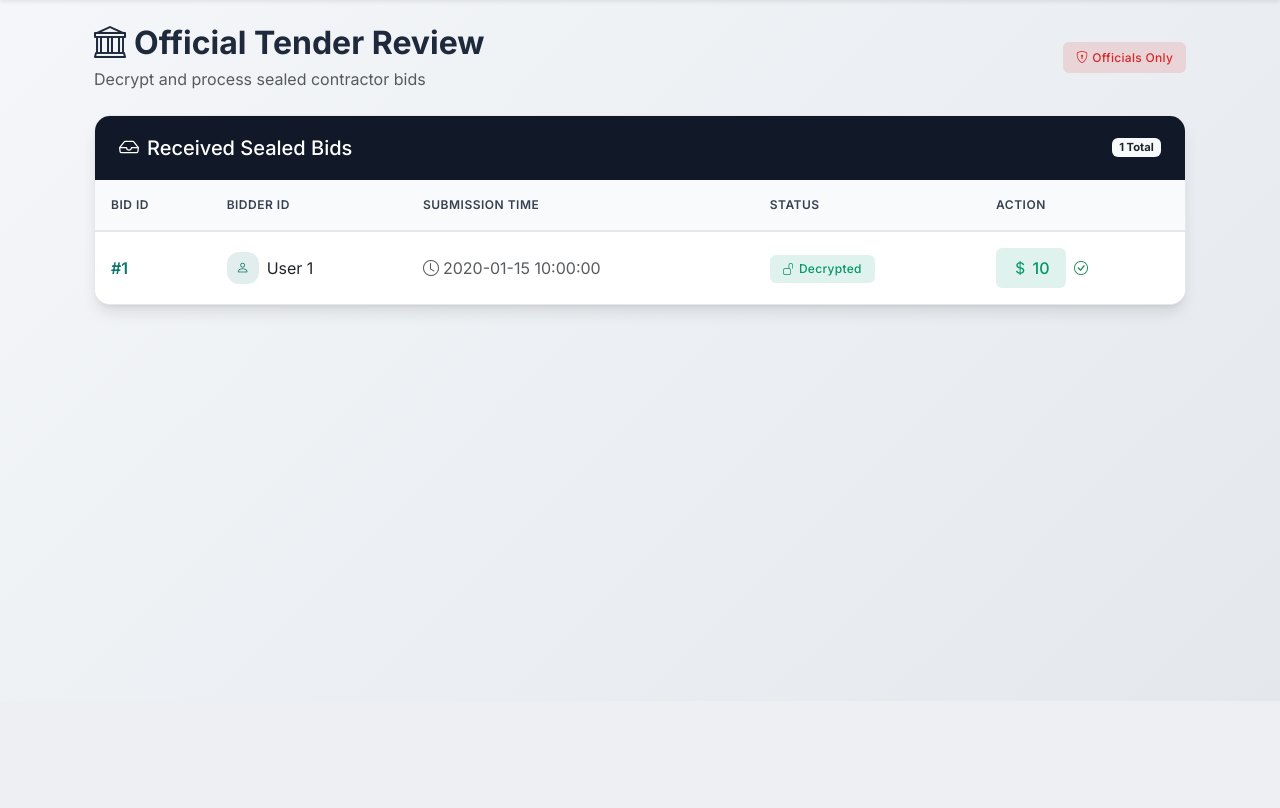
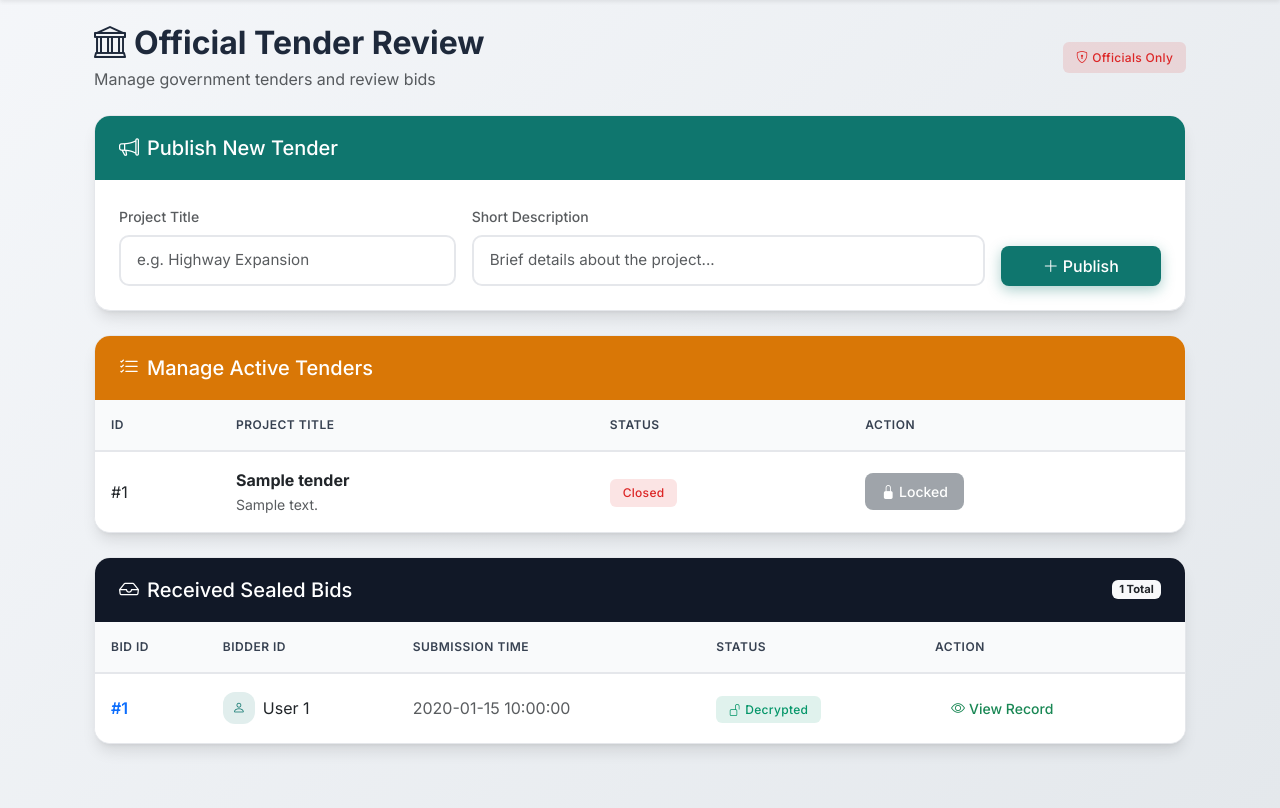
Before and after one commit to Destroyer795/VeriTender, a FastAPI app: template templates/official_dashboard.html in a window 1280 px wide. Shown: the part 99-907 px from the top of the page. Before the commit the page ends 415 px from the top, so only its background shows below. Run offline with FastAPI, Linux system fonts and the light colour scheme; the template is opened without the code that fills it: most values are stand-ins (such as "Sample title", 1, 10 or a date in 2020).

Commit message:
feat: implement dynamic tender lifecycle, bidder identity reveal, and demo mode

```diff
--- a/database.py
+++ b/database.py
@@ -21,7 +21,7 @@ def init_db():
     conn = get_db_connection()
     c = conn.cursor()
 
-    # --- TABLE 1: USERS ---
+    # TABLE 1: USERS
     # Stores user credentials and roles.
     # We store 'salt' explicitly to satisfy Rubric Point 4 (Hashing with Salt).
     c.execute('''
@@ -35,7 +35,7 @@ def init_db():
         )
     ''')
 
-    # --- TABLE 2: BIDS (The Vault) ---
+    # TABLE 2: BIDS (The Vault)
     # Stores the encrypted bids.
     # Note the specific columns for Hybrid Encryption components.
     c.execute('''
@@ -51,7 +51,7 @@ def init_db():
         )
     ''')
 
-    # --- TABLE 3: AUDIT LOGS ---
+    # TABLE 3: AUDIT LOGS
     # Required for the "Auditor" role to have something unique to access.
     c.execute('''
         CREATE TABLE IF NOT EXISTS audit_logs (
--- a/main.py
+++ b/main.py
@@ -21,6 +21,12 @@ app = FastAPI(title="VeriTender")
 app.add_middleware(SessionMiddleware, secret_key=SECRET_KEY)
 
 templates = Jinja2Templates(directory="templates")
+
+def make_receipt(bid_id, username):
+    raw = f"RECEIPT-BID-{bid_id}-VERITENDER-{username.upper()}-CONFIRMED"
+    return base64.b64encode(raw.encode()).decode()
+
+templates.env.globals.update(make_receipt=make_receipt)
 
 def prevent_caching(response: Response):
     """
@@ -64,9 +70,17 @@ async def login_submit(request: Request, username: str = Form(...), password: st
     # Log successful password verification
     log_action(username, "Login: Password Verified")
 
-    # Trigger MFA
-    otp = generate_otp()
-    email_sent = send_otp_email(user['email'], otp)
+    # Fixed OTP for Seeded Users (Demo Mode)
+    demo_users = ['contractor', 'official', 'auditor']
+
+    if username in demo_users:
+        otp = "123456"  # HARDCODED OTP
+        email_sent = True
+        print(f"⚠️ DEMO MODE: Fixed OTP for '{username}' is {otp}")
+    else:
+        # Normal flow for real registered users
+        otp = generate_otp()
+        email_sent = send_otp_email(user['email'], otp)
 
     if not email_sent:
          return templates.TemplateResponse("login.html", {
@@ -177,24 +191,30 @@ async def dashboard(request: Request, response: Response):
         return RedirectResponse(url="/login")
 
     conn = get_db_connection()
-    user_row = conn.execute("SELECT role FROM users WHERE username=?", (username,)).fetchone()
-    conn.close()
+    # UPDATED: Fetch 'id' as well so we can query bids
+    user_row = conn.execute("SELECT id, role FROM users WHERE username=?", (username,)).fetchone()
 
     if not user_row:
-        # User in session but not in DB (Stale Cookie). Force Logout.
+        conn.close()
         request.session.clear()
         return RedirectResponse(url="/login")
 
+    # Fetch Open Tenders (For the "Active Tenders" list)
+    tenders = conn.execute("SELECT * FROM tenders WHERE status='OPEN' ORDER BY created_at DESC LIMIT 5").fetchall()
 
-    # NEW: GENERATE VALID RECEIPT
-    # We create a real string and encode it to Base64 so it is mathematically valid.
-    raw_receipt = f"RECEIPT-BID-2026-VERITENDER-{username.upper()}-CONFIRMED"
-    receipt_string = base64.b64encode(raw_receipt.encode()).decode()
+    # Fetch My Bids (For the "Submission History" list)
+    my_bids = []
+    if user_row['role'] == 'contractor':
+        my_bids = conn.execute("SELECT * FROM bids WHERE user_id=? ORDER BY timestamp DESC", (user_row['id'],)).fetchall()
+
+    conn.close()
+
     return templates.TemplateResponse("dashboard.html", {
         "request": request,
         "user": username,
         "role": user_row['role'],
-        "receipt_string": receipt_string # Passing it to the template
+        "tenders": tenders,
+        "my_bids": my_bids  # PASSING THE HISTORY
     })
 
 
@@ -207,19 +227,24 @@ async def submit_bid_page(request: Request, response: Response):
 
     conn = get_db_connection()
     user = conn.execute("SELECT role FROM users WHERE username=?", (username,)).fetchone()
-    conn.close()
 
     if not user:
+        conn.close()
         request.session.clear()
         return RedirectResponse(url="/login")
 
     if user['role'] != 'contractor':
+        conn.close()
         return HTMLResponse("<h1>403 Forbidden: Only Contractors can submit bids.</h1>", status_code=403)
+
+    tenders = conn.execute("SELECT * FROM tenders WHERE status='OPEN' ORDER BY created_at DESC").fetchall()
+    conn.close()
 
     return templates.TemplateResponse("submit_bid.html", {
         "request": request,
         "user": username,
-        "role": user['role']
+        "role": user['role'],
+        "tenders": tenders
     })
 
 @app.post("/submit_bid")
@@ -299,24 +324,70 @@ async def official_dashboard(request: Request, response: Response):
     conn = get_db_connection()
     user = conn.execute("SELECT role FROM users WHERE username=?", (username,)).fetchone()
 
-    if not user:
-        conn.close()
-        request.session.clear()
-        return RedirectResponse(url="/login")
-
-    if user['role'] != 'official':
+    if not user or user['role'] != 'official':
         conn.close()
         return HTMLResponse("<h1>403 Forbidden: Officials Only</h1>", status_code=403)
 
+    # Fetch Bids
     bids = conn.execute("SELECT * FROM bids").fetchall()
+
+    # NEW: Fetch Tenders so Official can manage them
+    tenders = conn.execute("SELECT * FROM tenders ORDER BY created_at DESC").fetchall()
+
     conn.close()
 
     return templates.TemplateResponse("official_dashboard.html", {
         "request": request,
         "user": username,
         "bids": bids,
+        "tenders": tenders,  # Pass tenders to HTML
         "role": user['role']
     })
+
+@app.post("/close_tender")
+async def close_tender(request: Request, tender_id: int = Form(...)):
+    username = request.session.get("user")
+    if not username: return RedirectResponse(url="/login")
+
+    conn = get_db_connection()
+    user = conn.execute("SELECT role FROM users WHERE username=?", (username,)).fetchone()
+
+    # Strict Authorization
+    if not user or user['role'] != 'official':
+        conn.close()
+        return HTMLResponse("<h1>403 Forbidden</h1>", status_code=403)
+
+    # The actual "Closing" logic
+    conn.execute("UPDATE tenders SET status='CLOSED' WHERE id=?", (tender_id,))
+    conn.commit()
+    conn.close()
+
+    log_action(username, f"Closed Tender ID: #{tender_id}")
+
+    return RedirectResponse(url="/official_dashboard", status_code=303)
+
+# Create Tender
+@app.post("/create_tender")
+async def create_tender(request: Request, title: str = Form(...), description: str = Form(...)):
+    username = request.session.get("user")
+    if not username: return RedirectResponse(url="/login")
+
+    conn = get_db_connection()
+    user = conn.execute("SELECT role FROM users WHERE username=?", (username,)).fetchone()
+
+    # Strict Authorization: Only Officials can create tenders
+    if not user or user['role'] != 'official':
+        conn.close()
+        return HTMLResponse("<h1>403 Forbidden</h1>", status_code=403)
+
+    conn.execute("INSERT INTO tenders (title, description) VALUES (?, ?)", (title, description))
+    conn.commit()
+    conn.close()
+
+    log_action(username, f"Created New Tender: {title}")
+
+    # Redirect back to dashboard to see it immediately
+    return RedirectResponse(url="/official_dashboard", status_code=303)
 
 @app.post("/decrypt_bid", response_class=HTMLResponse)
 async def decrypt_bid_route(request: Request, bid_id: int = Form(...)):
@@ -328,43 +399,89 @@ async def decrypt_bid_route(request: Request, bid_id: int = Form(...)):
         conn.close()
         return HTMLResponse("<h1>403 Forbidden</h1>", status_code=403)
 
-    bid = conn.execute("SELECT * FROM bids WHERE id=?", (bid_id,)).fetchone()
+    # Fetch Bid + The Username of the bidder
+    bid = conn.execute('''
+        SELECT bids.*, users.username as bidder_name
+        FROM bids
+        JOIN users ON bids.user_id = users.id
+        WHERE bids.id=?
+    ''', (bid_id,)).fetchone()
+
+    conn.close() # Close DB early since we have the data
 
     if not bid:
         return "Bid not found"
 
-    # Decryption: Uses Server Private Key to unlock AES Key
+    # Decryption logic
     real_amount = decrypt_bid_data(bid['enc_data'], bid['enc_key'])
 
-    # Log the access event
-    log_action(username, f"Bid Decrypted: ID #{bid_id}")
+    # Log the full event
+    log_action(username, f"Bid Decrypted: ID #{bid_id} by {bid['bidder_name']}")
 
+    # Added Bidder Name Display
     return f"""
     <html>
         <head>
             <title>Bid Decrypted</title>
             <link href="https://cdn.jsdelivr.net/npm/bootstrap@5.3.0/dist/css/bootstrap.min.css" rel="stylesheet">
+            <link rel="stylesheet" href="https://cdn.jsdelivr.net/npm/bootstrap-icons@1.10.0/font/bootstrap-icons.css">
         </head>
-        <body class="container mt-5">
-            <div class="card shadow-lg">
-                <div class="card-header bg-success text-white">
-                    <h2>Decryption Successful</h2>
-                </div>
-                <div class="card-body">
-                    <h4 class="text-muted">Bid ID: #{bid_id}</h4>
-                    <hr>
-                    <div class="row">
-                        <div class="col-md-6">
-                            <p><strong>Status:</strong> <span class="badge bg-success">VERIFIED & OPENED</span></p>
-                            <p><strong>Digital Signature:</strong> <span class="text-success">MATCH (Integrity Confirmed)</span></p>
+        <body class="container mt-5 bg-light">
+            <div class="row justify-content-center">
+                <div class="col-md-8">
+                    <div class="card shadow-lg border-0">
+                        <div class="card-header bg-success text-white py-3">
+                            <h3 class="mb-0"><i class="bi bi-unlock-fill me-2"></i>Decryption Successful</h3>
                         </div>
-                        <div class="col-md-6 text-end">
-                            <h1 class="display-4">${real_amount}</h1>
-                            <p class="text-muted">Original Bid Amount</p>
+                        <div class="card-body p-4">
+
+                            <div class="alert alert-light border shadow-sm mb-4">
+                                <div class="row align-items-center">
+                                    <div class="col-auto">
+                                        <div class="bg-primary text-white rounded-circle d-flex align-items-center justify-content-center" style="width: 50px; height: 50px; font-size: 1.5rem;">
+                                            {bid['bidder_name'][0].upper()}
+                                        </div>
+                                    </div>
+                                    <div class="col">
+                                        <small class="text-muted text-uppercase fw-bold">Bidder Identity</small>
+                                        <h4 class="mb-0 text-dark">{bid['bidder_name']}</h4>
+                                    </div>
+                                    <div class="col-auto text-end">
+                                        <small class="text-muted">Bid ID: #{bid_id}</small>
+                                    </div>
+                                </div>
+                            </div>
+
+                            <hr>
+
+                            <div class="row mt-4">
+                                <div class="col-md-6">
+                                    <p class="mb-1"><strong>Security Status:</strong></p>
+                                    <span class="badge bg-success p-2 mb-3"><i class="bi bi-shield-check me-1"></i> VERIFIED & OPENED</span>
+
+                                    <p class="mb-1"><strong>Integrity Check:</strong></p>
+                                    <div class="text-success fw-bold">
+                                        <i class="bi bi-check-all me-1"></i> Digital Signature MATCH
+                                    </div>
+                                    <small class="text-muted">Data has not been tampered with.</small>
+                                </div>
+                                <div class="col-md-6 text-end">
+                                    <label class="text-muted text-uppercase small fw-bold">Official Bid Amount</label>
+                                    <h1 class="display-3 fw-bold text-dark">${real_amount}</h1>
+                                </div>
+                            </div>
+
+                            <hr class="mt-4">
+                            <div class="d-flex justify-content-between">
+                                <a href="/official_dashboard" class="btn btn-outline-dark">
+                                    <i class="bi bi-arrow-left me-1"></i> Back to Dashboard
+                                </a>
+                                <button onclick="window.print()" class="btn btn-outline-secondary">
+                                    <i class="bi bi-printer me-1"></i> Print Record
+                                </button>
+                            </div>
                         </div>
                     </div>
-                    <hr>
-                    <a href="/official_dashboard" class="btn btn-primary">Back to Dashboard</a>
                 </div>
             </div>
         </body>
--- a/templates/official_dashboard.html
+++ b/templates/official_dashboard.html
@@ -2,21 +2,102 @@
 
 {% block content %}
 <div class="container mt-4">
-    <!-- Header -->
     <div class="d-flex justify-content-between align-items-center mb-4 fade-in-up">
         <div>
             <h2 class="fw-bold mb-1" style="color: #1e293b;">
                 <i class="bi bi-bank me-2"></i>Official Tender Review
             </h2>
-            <p class="text-muted mb-0">Decrypt and process sealed contractor bids</p>
+            <p class="text-muted mb-0">Manage government tenders and review bids</p>
         </div>
         <span class="badge-modern badge-danger">
             <i class="bi bi-shield-lock me-1"></i>Officials Only
         </span>
     </div>
 
-    <!-- Bids Table Card -->
-    <div class="card-modern fade-in-up delay-1">
+    <div class="card-modern fade-in-up delay-1 mb-4">
+        <div class="card-header-modern card-header-primary d-flex align-items-center justify-content-between">
+            <h5 class="mb-0">
+                <i class="bi bi-megaphone me-2"></i>Publish New Tender
+            </h5>
+        </div>
+        <div class="card-body-modern">
+            <form action="/create_tender" method="post" class="row g-3 align-items-end">
+                <div class="col-md-4">
+                    <label class="form-label small text-muted">Project Title</label>
+                    <input type="text" name="title" class="form-control" placeholder="e.g. Highway Expansion" required>
+                </div>
+                <div class="col-md-6">
+                    <label class="form-label small text-muted">Short Description</label>
+                    <input type="text" name="description" class="form-control" placeholder="Brief details about the project..." required>
+                </div>
+                <div class="col-md-2">
+                    <button type="submit" class="btn btn-modern-primary w-100">
+                        <i class="bi bi-plus-lg me-1"></i>Publish
+                    </button>
+                </div>
+            </form>
+        </div>
+    </div>
+
+    <div class="card-modern fade-in-up delay-1 mb-4">
+        <div class="card-header-modern card-header-warning d-flex align-items-center justify-content-between">
+            <h5 class="mb-0">
+                <i class="bi bi-list-check me-2"></i>Manage Active Tenders
+            </h5>
+        </div>
+        <div class="card-body-modern p-0">
+            <div class="table-responsive">
+                <table class="table table-modern mb-0">
+                    <thead>
+                        <tr>
+                            <th>ID</th>
+                            <th>Project Title</th>
+                            <th>Status</th>
+                            <th>Action</th>
+                        </tr>
+                    </thead>
+                    <tbody>
+                        {% for tender in tenders %}
+                        <tr>
+                            <td>#{{ tender.id }}</td>
+                            <td>
+                                <strong>{{ tender.title }}</strong><br>
+                                <small class="text-muted">{{ tender.description }}</small>
+                            </td>
+                            <td>
+                                {% if tender.status == 'OPEN' %}
+                                    <span class="badge-modern badge-success">Active</span>
+                                {% else %}
+                                    <span class="badge-modern badge-danger">Closed</span>
+                                {% endif %}
+                            </td>
+                            <td>
+                                {% if tender.status == 'OPEN' %}
+                                    <form action="/close_tender" method="post" class="d-inline">
+                                        <input type="hidden" name="tender_id" value="{{ tender.id }}">
+                                        <button type="submit" class="btn btn-sm btn-outline-danger">
+                                            <i class="bi bi-x-circle me-1"></i>Close Bidding
+                                        </button>
+                                    </form>
+                                {% else %}
+                                    <button class="btn btn-sm btn-secondary" disabled>
+                                        <i class="bi bi-lock-fill"></i> Locked
+                                    </button>
+                                {% endif %}
+                            </td>
+                        </tr>
+                        {% else %}
+                        <tr>
+                            <td colspan="4" class="text-center py-4 text-muted">No tenders created yet.</td>
+                        </tr>
+                        {% endfor %}
+                    </tbody>
+                </table>
+            </div>
+        </div>
+    </div>
+
+    <div class="card-modern fade-in-up delay-2">
         <div class="card-header-modern card-header-dark d-flex align-items-center justify-content-between">
             <h5 class="mb-0 d-flex align-items-center">
                 <i class="bi bi-inbox me-2"></i>Received Sealed Bids
@@ -40,9 +121,7 @@
                     <tbody>
                         {% for bid in bids %}
                         <tr>
-                            <td>
-                                <span class="fw-semibold" style="color: #0f766e;">#{{ bid.id }}</span>
-                            </td>
+                            <td><span class="fw-semibold text-primary">#{{ bid.id }}</span></td>
                             <td>
                                 <div class="d-flex align-items-center">
                                     <div class="icon-wrapper icon-primary me-2" style="width: 32px; height: 32px; font-size: 0.8rem;">
@@ -51,35 +130,27 @@
                                     <span>User {{ bid.user_id }}</span>
                                 </div>
                             </td>
-                            <td class="text-muted">
-                                <i class="bi bi-clock me-1"></i>{{ bid.timestamp }}
-                            </td>
+                            <td class="text-muted">{{ bid.timestamp }}</td>
                             <td>
                                 {% if bid.status == 'OPENED' %}
-                                    <span class="badge-modern badge-success">
-                                        <i class="bi bi-unlock me-1"></i>Decrypted
-                                    </span>
+                                    <span class="badge-modern badge-success"><i class="bi bi-unlock me-1"></i>Decrypted</span>
                                 {% else %}
-                                    <span class="badge-modern badge-warning">
-                                        <i class="bi bi-lock me-1"></i>Sealed
-                                    </span>
+                                    <span class="badge-modern badge-warning"><i class="bi bi-lock me-1"></i>Sealed</span>
                                 {% endif %}
                             </td>
                             <td>
                                 {% if bid.status == 'OPENED' %}
-                                    <div class="d-flex align-items-center">
-                                        <span class="badge-modern badge-success me-2" style="font-size: 1rem; padding: 0.5rem 1rem;">
-                                            <i class="bi bi-currency-dollar me-1"></i>{{ bid.decrypted_amount }}
-                                        </span>
-                                        <span class="text-muted small">
-                                            <i class="bi bi-check-circle text-success"></i>
-                                        </span>
-                                    </div>
+                                    <form action="/decrypt_bid" method="post" class="d-inline">
+                                        <input type="hidden" name="bid_id" value="{{ bid.id }}">
+                                        <button type="submit" class="btn btn-outline-success btn-sm">
+                                            <i class="bi bi-eye me-1"></i>View Record
+                                        </button>
+                                    </form>
                                 {% else %}
                                     <form action="/decrypt_bid" method="post" class="d-inline">
                                         <input type="hidden" name="bid_id" value="{{ bid.id }}">
                                         <button type="submit" class="btn btn-modern-danger btn-sm">
-                                            <i class="bi bi-key me-1"></i>Decrypt & Verify
+                                            <i class="bi bi-key me-1"></i>Decrypt
                                         </button>
                                     </form>
                                 {% endif %}
@@ -88,9 +159,6 @@
                         {% else %}
                         <tr>
                             <td colspan="5" class="text-center py-5">
-                                <div class="icon-wrapper icon-primary mx-auto mb-3" style="width: 64px; height: 64px; font-size: 1.5rem;">
-                                    <i class="bi bi-inbox"></i>
-                                </div>
                                 <p class="text-muted mb-0">No sealed bids received yet</p>
                             </td>
                         </tr>
```
Also changed, not shown: reset_db.py (added, +24 -0 lines), seed.py (+21 -0 lines), templates/dashboard.html (+62 -41 lines), templates/submit_bid.html (+12 -6 lines).
